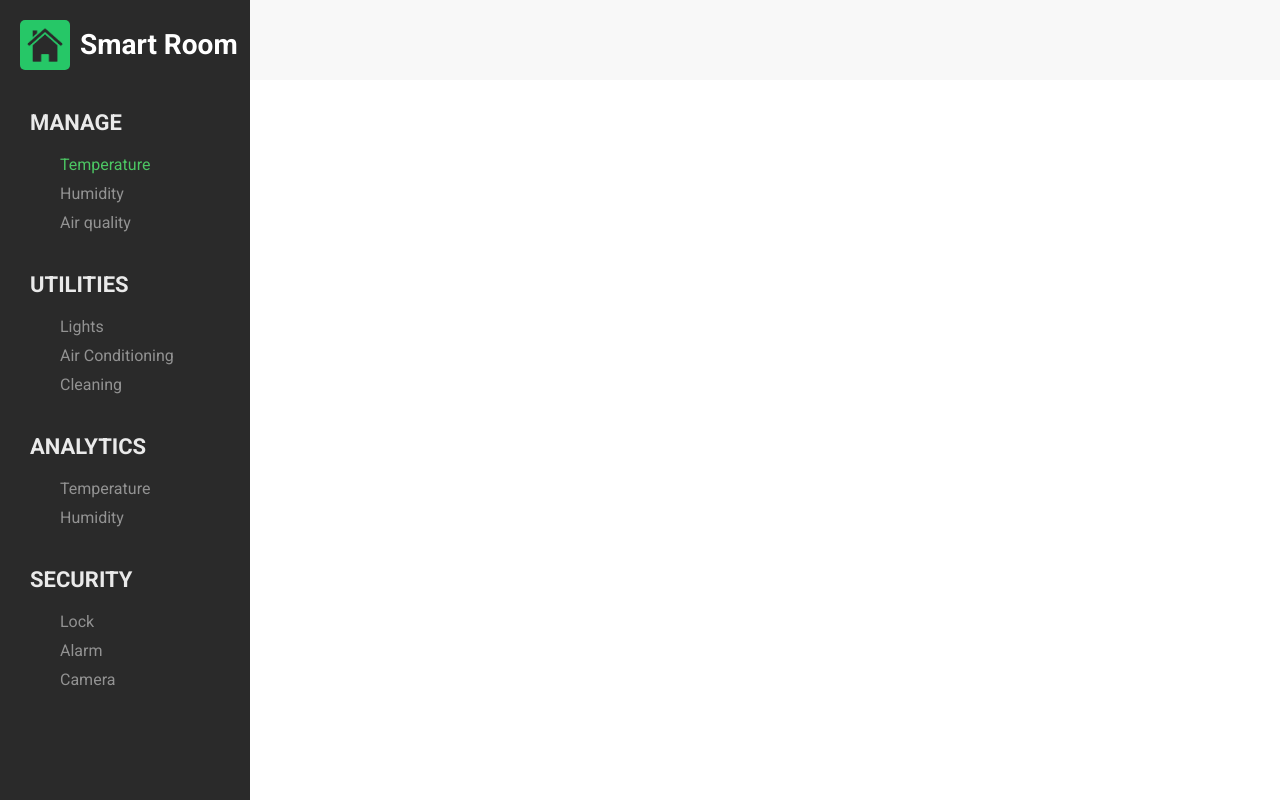
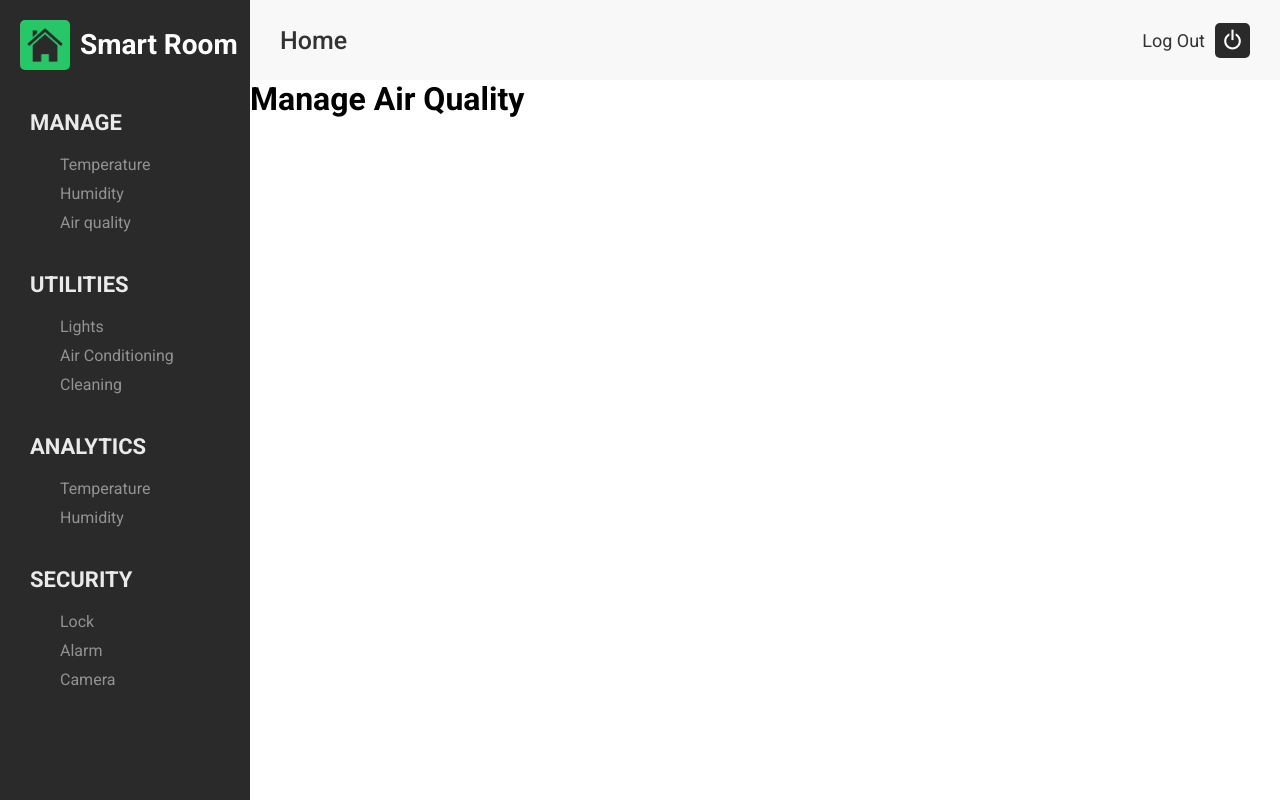
Before and after one commit to LBQTrung/firebase_iot_project_with_react, a React (Create React App) app: page /manage/air-quality in a window 1280 px wide. Built offline with nearby package versions, Linux system fonts and the light colour scheme.

Commit message:
3. Code Navbar and edit some routes

```diff
--- a/public/index.html
+++ b/public/index.html
@@ -7,7 +7,7 @@
   <meta name="viewport" content="width=device-width, initial-scale=1" />
   <meta name="theme-color" content="#000000" />
   <meta name="description" content="Web site created using create-react-app" />
-
+  <link href='https://unpkg.com/boxicons@2.1.4/css/boxicons.min.css' rel='stylesheet'>
   <link rel="preconnect" href="https://fonts.googleapis.com">
   <link rel="preconnect" href="https://fonts.gstatic.com" crossorigin>
   <link
--- a/src/App.js
+++ b/src/App.js
@@ -1,13 +1,16 @@
 import Sidebar from "./components/Sidebar";
 import Navbar from "./components/Navbar";
 import Content from "./components/Content";
+import { useState } from "react"
 
 function App() {
+  const [item, setItem] = useState('home')
+
   return (
     <div className="app">
-      <Sidebar />
+      <Sidebar activeInfo={[item, setItem]} />
       <div className="app_content">
-        <Navbar />
+        <Navbar activeInfo={[item, setItem]} />
         <Content />
       </div>
     </div>
--- a/src/components/Content.js
+++ b/src/components/Content.js
@@ -4,9 +4,9 @@ const Content = () => {
     return (
         <div className="content">
             <Routes>
-                <Route path="/manage-temperature" element={<h1>Manage Temperature</h1>}></Route>
-                <Route path="/manage-humidity" element={<h1>Manage Humidity</h1>}></Route>
-                <Route path="/manage-air-quality" element={<h1>Manage Air Quality</h1>}></Route>
+                <Route path="/manage/temperature" element={<h1>Manage Temperature</h1>}></Route>
+                <Route path="/manage/humidity" element={<h1>Manage Humidity</h1>}></Route>
+                <Route path="/manage/air-quality" element={<h1>Manage Air Quality</h1>}></Route>
             </Routes>
         </div>
     )
--- a/src/components/Navbar.js
+++ b/src/components/Navbar.js
@@ -1,7 +1,42 @@
-const Navbar = () => {
+import { Link } from "react-router-dom";
+import React from 'react';
+
+
+const Navbar = (props) => {
+    const [item, setItem] = props.activeInfo
+
+    const parts = item.split('/')
+
+    const linkArray = []
+
+    for (var i = 1; i <= parts.length; i++) {
+        linkArray.push(parts.slice(0, i).join("/"));
+    }
+
+    const capitalizedStrings = parts.map(part => part.charAt(0).toUpperCase() + part.slice(1))
+
+    const NavigationElements = capitalizedStrings.map((string, index) => (
+        <React.Fragment>
+            <Link className="navigation-link" to={linkArray[index]} onClick={() => setItem(linkArray[index])}>{string}</Link>
+            <span className="navigation-slash">{index < capitalizedStrings.length - 1 && ' / '}</span>
+        </React.Fragment>
+    )
+    )
+
     return (
         <div className="navbar">
+            <div className="navigation">
+                {NavigationElements}
+            </div>
 
+            <div className="logout">
+                <Link className="logout-text-link" to='/'>
+                    <span className="logout-text">Log Out</span>
+                </Link>
+                <Link className="logout-icon-link" to='/'>
+                    <i className="bx bx-power-off logout-icon"></i>
+                </Link>
+            </div>
         </div>
     )
 }
--- a/src/components/Sidebar.js
+++ b/src/components/Sidebar.js
@@ -1,38 +1,37 @@
 import Logo from "./Logo"
 import Menu from "./Menu"
 import MenuItem from "./MenuItem"
-import { useState } from "react"
 import { Link } from "react-router-dom";
 
-const Sidebar = () => {
-    const [item, setItem] = useState('manage-temperature')
+const Sidebar = (props) => {
+    const [item, setItem] = props.activeInfo
     return (
         <div className="sidebar">
-            <Link className="logo-link" to="/" onClick={() => setItem('')}>
+            <Link className="logo-link" to="/" onClick={() => setItem('home')}>
                 <Logo />
             </Link>
 
             <Menu activeInfo={[item, setItem]} title="MANAGE" linkTo="manage">
-                <MenuItem activeInfo={[item, setItem]} title="Temperature" linkTo="manage-temperature" />
-                <MenuItem activeInfo={[item, setItem]} title="Humidity" linkTo="manage-humidity" />
-                <MenuItem activeInfo={[item, setItem]} title="Air quality" linkTo="manage-air-quality" />
+                <MenuItem activeInfo={[item, setItem]} title="Temperature" linkTo="manage/temperature" />
+                <MenuItem activeInfo={[item, setItem]} title="Humidity" linkTo="manage/humidity" />
+                <MenuItem activeInfo={[item, setItem]} title="Air quality" linkTo="manage/air-quality" />
             </Menu>
 
             <Menu activeInfo={[item, setItem]} title="UTILITIES" linkTo="utilities">
-                <MenuItem activeInfo={[item, setItem]} title="Lights" linkTo="utilities-lights" />
-                <MenuItem activeInfo={[item, setItem]} title="Air Conditioning" linkTo="utilities-air-conditioning" />
-                <MenuItem activeInfo={[item, setItem]} title="Cleaning" linkTo="utilities-cleaning" />
+                <MenuItem activeInfo={[item, setItem]} title="Lights" linkTo="utilities/lights" />
+                <MenuItem activeInfo={[item, setItem]} title="Air Conditioning" linkTo="utilities/air-conditioning" />
+                <MenuItem activeInfo={[item, setItem]} title="Cleaning" linkTo="utilities/cleaning" />
             </Menu>
 
             <Menu activeInfo={[item, setItem]} title="ANALYTICS" linkTo="analytics">
-                <MenuItem activeInfo={[item, setItem]} title="Temperature" linkTo="analytics-temperature" />
-                <MenuItem activeInfo={[item, setItem]} title="Humidity" linkTo="analytics-humidity" />
+                <MenuItem activeInfo={[item, setItem]} title="Temperature" linkTo="analytics/temperature" />
+                <MenuItem activeInfo={[item, setItem]} title="Humidity" linkTo="analytics/humidity" />
             </Menu>
 
             <Menu activeInfo={[item, setItem]} title="SECURITY" linkTo="security">
-                <MenuItem activeInfo={[item, setItem]} title="Lock" linkTo="security-lock" />
-                <MenuItem activeInfo={[item, setItem]} title="Alarm" linkTo="security-alarm" />
-                <MenuItem activeInfo={[item, setItem]} title="Camera" linkTo="security-camera" />
+                <MenuItem activeInfo={[item, setItem]} title="Lock" linkTo="security/lock" />
+                <MenuItem activeInfo={[item, setItem]} title="Alarm" linkTo="security/alarm" />
+                <MenuItem activeInfo={[item, setItem]} title="Camera" linkTo="security/camera" />
             </Menu>
         </div>
     )
--- a/src/index.css
+++ b/src/index.css
@@ -112,8 +112,63 @@ html {
     width: 100%;
     height: var(--navbar-height);
     background-color: #F8F8F8;
+    display: flex;
+    justify-content: space-between;
 }
 
+.navigation {
+    height: var(--navbar-height);
+    display: flex;
+    align-items: center;
+    margin-left: 30px;
+}
+
+.navigation-link {
+    text-decoration: none;
+    color: #333;
+    font-size: 25px;
+    font-weight: 500;
+}
+
+.navigation-link:hover {
+    color: var(--active-color);
+}
+
+.navigation-slash {
+    display: block;
+    font-size: 25px;
+    font-weight: 500;
+    margin: 0 20px;
+}
+
+
+.logout {
+    display: flex;
+    align-items: center;
+}
+
+.logout-icon-link {
+    margin-right: 30px;
+}
+
+.logout-icon-link:hover .logout-icon{
+    opacity: 0.8;
+}
+
+.logout-icon {
+    background-color: #2A2A2A;
+    color: #fff;
+    padding: 5px;
+    border-radius: 5px;
+    font-size: 25px;
+}
+
+.logout-text-link {
+    text-decoration: none;
+    font-size: 18px;
+    margin-right: 10px;
+    color: #333;
+}
 /* End Navbar */
 
 
```
